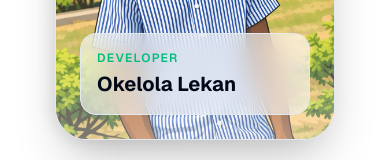
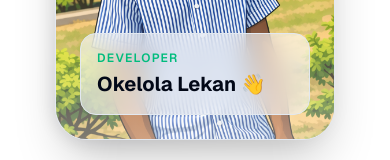
Before and after one commit to lasmor2/My-Portfolio, a Next.js app: page /about in a window 390 px wide. Shown: the part 316-476 px from the top of the page. Built offline with nearby package versions, Linux system fonts and the light colour scheme.

Commit message:
UI: Add waving emoji to profile name on mobile view

```diff
--- a/src/components/sections/about.tsx
+++ b/src/components/sections/about.tsx
@@ -36,7 +36,8 @@ export default function AboutSection() {
                     Developer
                   </p>
                   <h3 className="text-xl font-bold text-foreground">
-                    Okelola Lekan
+                    Okelola Lekan{" "}
+                    <span className="text-emerald-500 md:hidden">👋</span>
                   </h3>
                 </div>
               </div>
```
